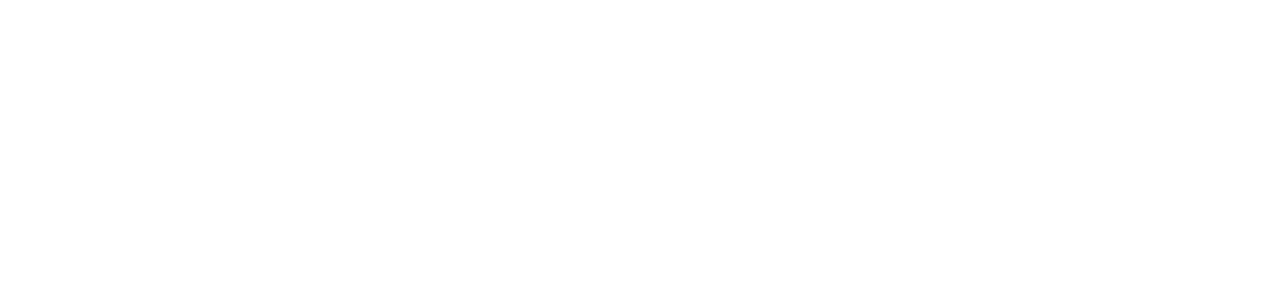
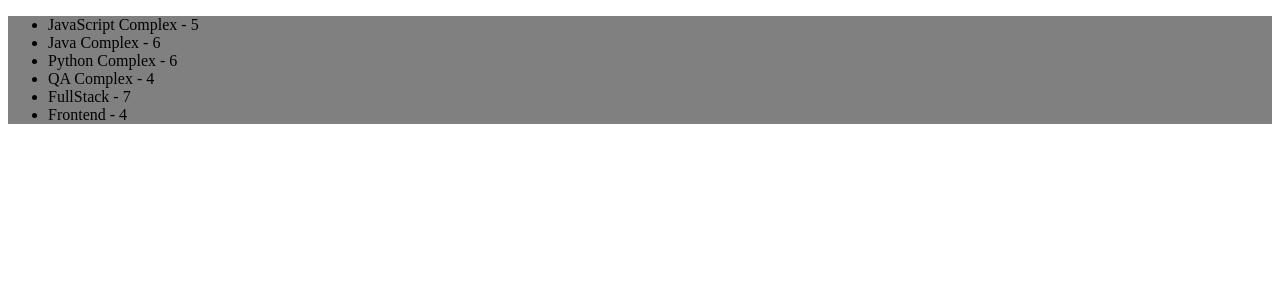
Before and after one commit to nazaryusypovych/react-december-2025, a React (Vite) app: page / in a window 1280 px wide. Shown: the top 300 px of the page. Built offline with nearby package versions, Linux system fonts and the light colour scheme.

Commit message:
Homework 1 - task 2

```diff
--- a/src/App.css
+++ b/src/App.css
@@ -0,0 +1,3 @@
+ul{
+    background-color: gray;
+}
--- a/src/App.tsx
+++ b/src/App.tsx
@@ -1,10 +1,13 @@
 import './App.css'
+import CoursesComponent from "./components/CoursesComponent.tsx";
 
 function App() {
 
   return (
     <>
 
+      <CoursesComponent/>
+
     </>
   )
 }
--- /dev/null
+++ b/src/components/CourseComponent.tsx
@@ -0,0 +1,18 @@
+import type {CoursesAndDurationType} from "../model/CoursesAndDurationModel.ts";
+import type {FC} from "react";
+
+
+type CoursePromps = {
+    course: CoursesAndDurationType
+}
+
+
+const CourseComponent: FC <CoursePromps> = ({course}) => {
+    return (
+        <li>
+            {course.title} - {course.monthDuration}
+        </li>
+    );
+};
+
+export default CourseComponent;
--- /dev/null
+++ b/src/components/CoursesComponent.tsx
@@ -0,0 +1,17 @@
+import CoursesAndDurationArray from "../data/CoursesAndDuration.ts";
+import CourseComponent from "./CourseComponent.tsx";
+
+
+const CoursesComponent = () => {
+    return (
+        <ul>
+            {
+                CoursesAndDurationArray.map((course, index) =>{
+                    return <CourseComponent course={course} key={index}/>
+                })
+            }
+        </ul>
+    );
+};
+
+export default CoursesComponent;
--- /dev/null
+++ b/src/data/CoursesAndDuration.ts
@@ -0,0 +1,13 @@
+import type {CoursesAndDurationType} from "../model/CoursesAndDurationModel.ts";
+
+
+const CoursesAndDurationArray: CoursesAndDurationType[] = [
+    {title: 'JavaScript Complex', monthDuration: 5},
+    {title: 'Java Complex', monthDuration: 6},
+    {title: 'Python Complex', monthDuration: 6},
+    {title: 'QA Complex', monthDuration: 4},
+    {title: 'FullStack', monthDuration: 7},
+    {title: 'Frontend', monthDuration: 4}
+];
+
+export default CoursesAndDurationArray;
--- /dev/null
+++ b/src/model/CoursesAndDurationModel.ts
@@ -0,0 +1,6 @@
+
+
+export type CoursesAndDurationType = {
+    title: string,
+    monthDuration: number
+}
```
